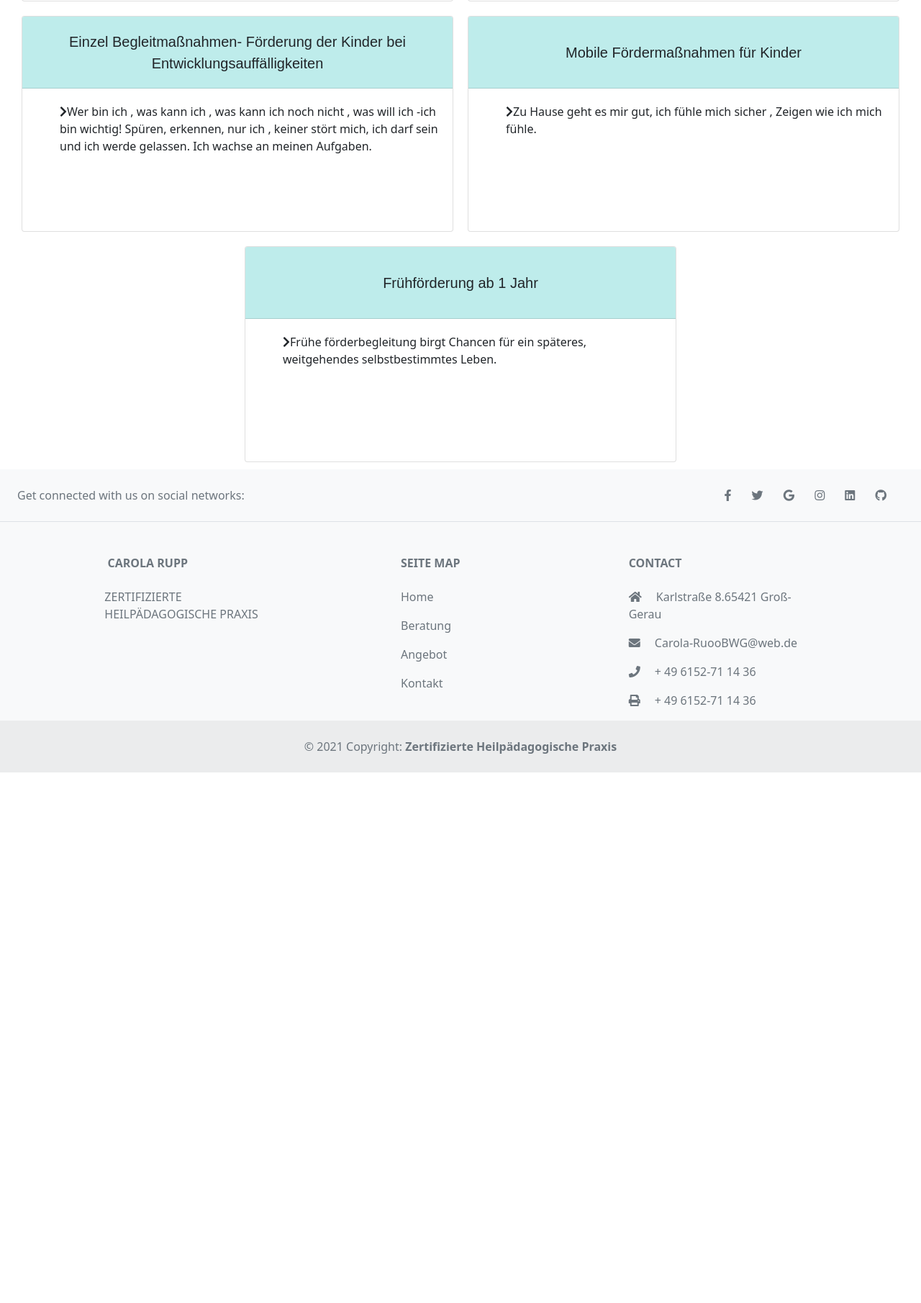
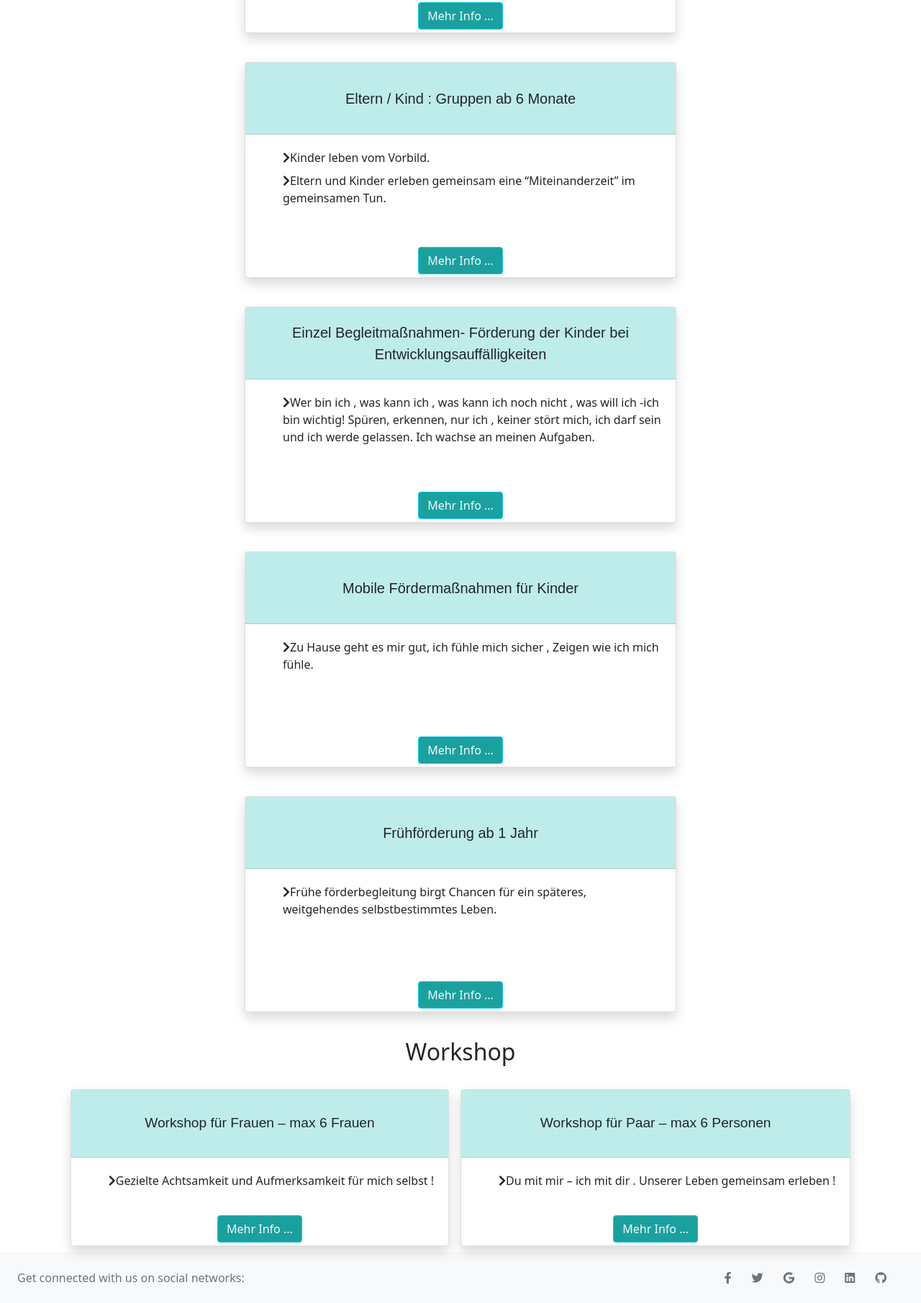
Before and after one commit to ahmetyanik/FinalProjekt, a website: page src/angebot.html in a window 1280 px wide. Shown: the part 450-2260 px from the top of the page at 72% size. Before the commit the page ends 1523 px from the top, so only its background shows below. Drawn offline with nearby package versions, Linux system fonts and the light colour scheme; a web font is replaced by a local one.

Commit message:
Angebote Seite ist erledigt

```diff
--- a/src/angebot.html
+++ b/src/angebot.html
@@ -76,16 +76,16 @@
     <!--HEADER END-->
 
     <!--MAIN START  -->
+    <h2 class="p-3 px-lg-5 card shadow">Angebote</h2>
+    <div class="container">
 
-    <div class="container-fluid">
 
-        <h2>Angebote/Info</h2>
 
 
         <div class="angebote-cards">
 
 
-            <div class="card">
+            <div class="card shadow">
                 <div class="card-header">Psychomotorikgruppen für Kinder ab 3 Jahre -12 Jahre</div>
 
                 <div class="card-body">
@@ -94,69 +94,133 @@
                             <li><i class="fas fa-chevron-right"></i>Soziale Kompetenz</li>
                             <li><i class="fas fa-chevron-right"></i>Lösungsorientierte Handlungskompetenz</li>
                             <li><i class="fas fa-chevron-right"></i>Materialerfahrung</li>
-                            <li><i class="fas fa-chevron-right"></i>Im gemeinsamen Miteinander seine Schwächen und Stärken erfahren</li>
+                            <li><i class="fas fa-chevron-right"></i>Im gemeinsamen Miteinander seine Schwächen und
+                                Stärken erfahren</li>
 
                         </ul>
                     </div>
+
+                </div>
+                <div class="d-flex justify-content-center">
+                    <button type="button" class="btn btn-info text-light mb-1">Mehr Info ...</button>
                 </div>
             </div>
 
 
-            <div class="card">
+            <div class="card shadow">
                 <div class="card-header">Eltern / Kind : Gruppen ab 6 Monate</div>
 
                 <div class="card-body">
                     <div class="card-text">
                         <ul>
                             <li><i class="fas fa-chevron-right"></i>Kinder leben vom Vorbild. </li>
-                            <li><i class="fas fa-chevron-right"></i>Eltern und Kinder erleben gemeinsam eine “Miteinanderzeit” im gemeinsamen Tun.</li>
+                            <li><i class="fas fa-chevron-right"></i>Eltern und Kinder erleben gemeinsam eine
+                                “Miteinanderzeit” im gemeinsamen Tun.</li>
                         </ul>
                     </div>
+
+                </div>
+                <div class="d-flex justify-content-center">
+                    <button type="button" class="btn btn-info text-light mb-1">Mehr Info ...</button>
                 </div>
             </div>
 
 
 
-            <div class="card">
+            <div class="card shadow">
                 <div class="card-header">Einzel Begleitmaßnahmen- Förderung der Kinder bei Entwicklungsauffälligkeiten
                 </div>
 
                 <div class="card-body">
                     <div class="card-text">
                         <ul>
-                            <li><i class="fas fa-chevron-right"></i>Wer bin ich , was kann ich , was kann ich noch nicht , was will ich -ich bin wichtig!
+                            <li><i class="fas fa-chevron-right"></i>Wer bin ich , was kann ich , was kann ich noch nicht
+                                , was will ich -ich bin wichtig!
                                 Spüren, erkennen, nur ich , keiner stört mich, ich darf sein und ich werde gelassen. Ich
                                 wachse an meinen Aufgaben. </li>
                         </ul>
                     </div>
                 </div>
+                <div class="d-flex justify-content-center">
+                    <button type="button" class="btn btn-info text-light mb-1">Mehr Info ...</button>
+                </div>
             </div>
 
-            <div class="card">
+            <div class="card shadow">
                 <div class="card-header">Mobile Fördermaßnahmen für Kinder</div>
 
                 <div class="card-body">
                     <div class="card-text">
                         <ul>
-                            <li><i class="fas fa-chevron-right"></i>Zu Hause geht es mir gut, ich fühle mich sicher , Zeigen wie ich mich fühle. </li>
+                            <li><i class="fas fa-chevron-right"></i>Zu Hause geht es mir gut, ich fühle mich sicher ,
+                                Zeigen wie ich mich fühle. </li>
                         </ul>
                     </div>
                 </div>
+                <div class="d-flex justify-content-center">
+                    <button type="button" class="btn btn-info text-light mb-1">Mehr Info ...</button>
+                </div>
             </div>
 
-            <div class="card">
+            <div class="card shadow">
                 <div class="card-header">Frühförderung ab 1 Jahr</div>
 
                 <div class="card-body">
                     <div class="card-text">
                         <ul>
-                            <li><i class="fas fa-chevron-right"></i>Frühe förderbegleitung birgt Chancen für ein späteres, weitgehendes selbstbestimmtes
+                            <li><i class="fas fa-chevron-right"></i>Frühe förderbegleitung birgt Chancen für ein
+                                späteres, weitgehendes selbstbestimmtes
                                 Leben.</li>
                         </ul>
                     </div>
                 </div>
+                <div class="d-flex justify-content-center">
+                    <button type="button" class="btn btn-info mb-1 text-light">Mehr Info ...</button>
+                </div>
             </div>
 
+        </div>
+
+
+
+
+
+
+
+    </div>
+
+    <h2 class="p-3 px-lg-5 text-center ">Workshop</h2>
+    <div class="workshop">
+        <div class="card shadow m-2 ">
+            <div class="card-header">Workshop für Frauen – max 6 Frauen</div>
+
+            <div class="card-body">
+                <div class="card-text">
+                    <ul>
+                        <li><i class="fas fa-chevron-right"></i>Gezielte Achtsamkeit und Aufmerksamkeit für mich selbst
+                            !</li>
+                    </ul>
+                </div>
+            </div>
+            <div class="d-flex justify-content-center">
+                <button type="button" class="btn btn-info mb-1 text-light">Mehr Info ...</button>
+            </div>
+        </div>
+
+        <div class="card shadow m-2">
+            <div class="card-header">Workshop für Paar – max 6 Personen</div>
+
+            <div class="card-body">
+                <div class="card-text">
+                    <ul>
+                        <li><i class="fas fa-chevron-right"></i>Du mit mir – ich mit dir . Unserer Leben gemeinsam
+                            erleben !</li>
+                    </ul>
+                </div>
+            </div>
+            <div class="d-flex justify-content-center">
+                <button type="button" class="btn btn-info mb-1 text-light">Mehr Info ...</button>
+            </div>
         </div>
 
     </div>
--- a/src/scss/main.scss
+++ b/src/scss/main.scss
@@ -9,33 +9,27 @@
 $title-font: "Viga", sans-serif;
 $header-link-font-size-mobile: 1rem;
 $header-link-font-size: 1.5rem;
+/* VARIABLEN END */
+
+
 
 .btn {
   background-color: #1aa19f !important;
-
-
 }
-
 
 .btn-outline-success {
   color: white !important;
   color:white !important;
 }
 
-/* VARIABLEN END */
-
-/* Style from Siddik*/
-
 a {
   text-decoration: none !important;
 }
+
 .stern{
   color: red;
 }
 
-/* Style from Siddik */
-
-/* Ahmet*/
 
 body {
   nav {
@@ -51,6 +45,17 @@ body {
       }
     }
   }
+}
+
+.öffnung-card{
+
+  .card-body{
+
+    .shadow{
+      width: 200vw;
+    }
+  }
+
 }
 
 
@@ -100,7 +105,7 @@ section > div > img {
   box-sizing: border-box;
 }
 
-/* Style from Siddik*/
+
 a {
   text-decoration: none;
 }
@@ -108,12 +113,19 @@ a {
   border: none !important;
 }
 
+.workshop{
+  display: flex;
+  justify-content: center;
+  flex-wrap: wrap;
 
-/* Style from Siddik */
+  .card-header{
+    font-family: $title-font;
+    text-align: center;
+    font-size: 1.2em;
+    padding: 2rem 1rem;
+  }
+}
 
-/* Ghania Style*/
-
-/* ANGEBOT SEITE */
 
 .angebote-cards {
   display: flex;
@@ -143,7 +155,7 @@ a {
         div {
           ul {
             li {
-              font-size: $header-link-font-size;
+              font-size: $header-link-font-size-mobile;
             }
           }
         }
@@ -152,46 +164,22 @@ a {
   }
 
 
-
-
-  @media screen and (min-width:768px) and (max-width:992px) {
-
-    body {
-      nav {
-        div {
-          div {
-            ul {
-              li {
-                font-size: $header-link-font-size-mobile;
-              }
-            }
-          }
-        }
-      }
-    }
-
-
-    }
-
   .angebote-cards{
 
     .card{
 
-      margin: 10px;
+      margin: 20px;
       height: 300px;
       width: 600px;
+
+      .card-header {
+        height: 100px !important;
+      }
     }
   }
 }
 
-@media screen and (min-width: 768px) {
-  .angebote-cards {
-    .card-header {
-      height: 100px !important;
-    }
-  }
 
-}
 
 
 
@@ -233,12 +221,6 @@ a {
 
     }
 
-    /*60%,100%{
-    //   width: 550px;
-    //   overflow: none;
-    //   }
-
-    }*/
 
     .loader h3{
       width: 100%;
```
Also changed, not shown: src/index.html (+15 -9 lines), src/kontakt.html (+1 -1 lines), src/style/main.css, 1 other file.
